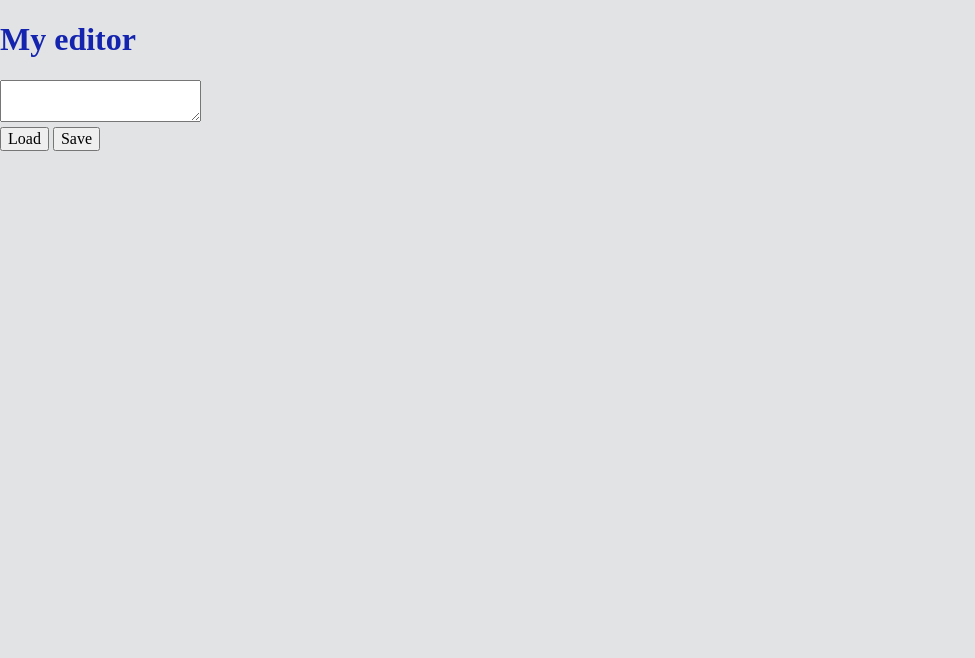
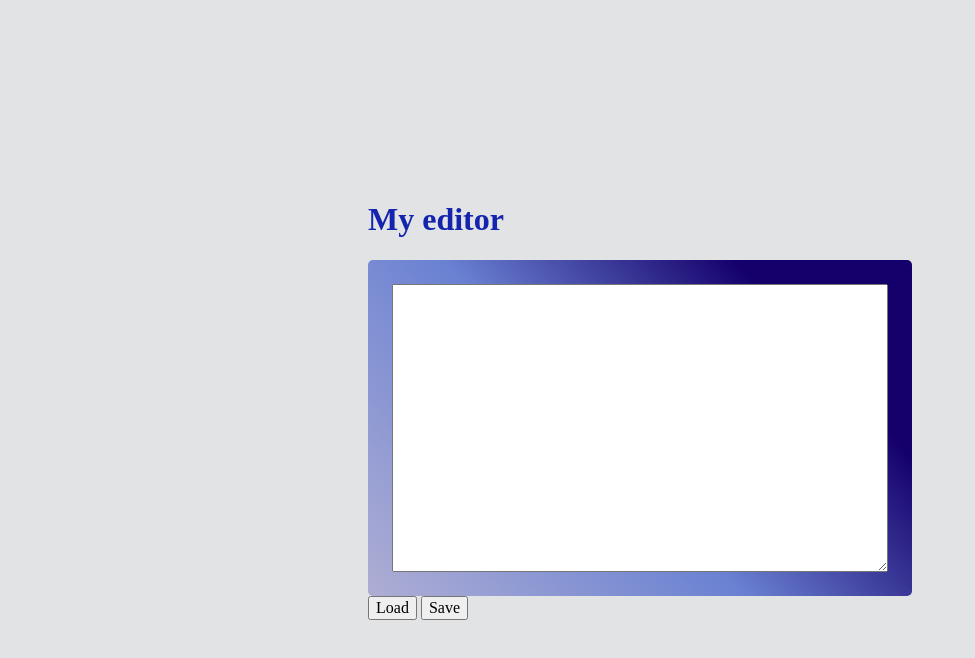
Before and after one commit to Atanvarde/Simple-editor, a website: page src/content/index.html in a window 1280 px wide. Shown: the whole page, without its empty margins (0-975 px from the left). Drawn offline with nearby package versions, Linux system fonts and the light colour scheme; files that its build step writes are made by us from their sources.

Commit message:
feat: flexbox

```diff
--- a/src/content/index.html
+++ b/src/content/index.html
@@ -11,7 +11,7 @@
   <!-- Title -->
   <meta property="og:title" content="" />
   <!-- OPTIONAL description. 2-4 sentences. -->
-  <meta property="og:description" content="https://atanvarde.github.io/Simple-eitor/"/>
+  <meta property="og:description" content="" />
   <!-- full url with http(s) ie. https://maciejkorsan.github.io/my-repo/ -->
   <meta property="og:url" content="" />
   <!-- full url to the image with http(s) ie. https://maciejkorsan.github.io/my-repo/assets/img/fb.png. Facebook suggests at least 1200 x 630. -->
--- a/src/scss/main.scss
+++ b/src/scss/main.scss
@@ -1,19 +1,44 @@
 @import "_normalize";
 @import "_variables";
-
 
 html {
   box-sizing: border-box;
 }
 
-*, *:before, *:after {
+*,
+*:before,
+*:after {
   box-sizing: inherit;
 }
 
 body {
+  align-items: center;
   background: $primaryBackground;
+  display: flex;
+  justify-content: center;
+  min-height: 100vh;
+  padding: 16px;
 }
 
 .editor__header {
   color: $headerColor;
 }
+
+.editor__form {
+  background: linear-gradient(
+    228.26deg,
+    #15006b 20.98%,
+    rgba(12, 53, 196, 0.5625) 55.56%,
+    rgba(14, 11, 159, 0.25) 99.1%
+  );
+  border-radius: 5px;
+  height: 336px;
+  max-width: 544px;
+  padding: 24px;
+  width: 100%;
+}
+
+.editor__textarea {
+  width: 496px;
+  height: 288px;
+}
```
